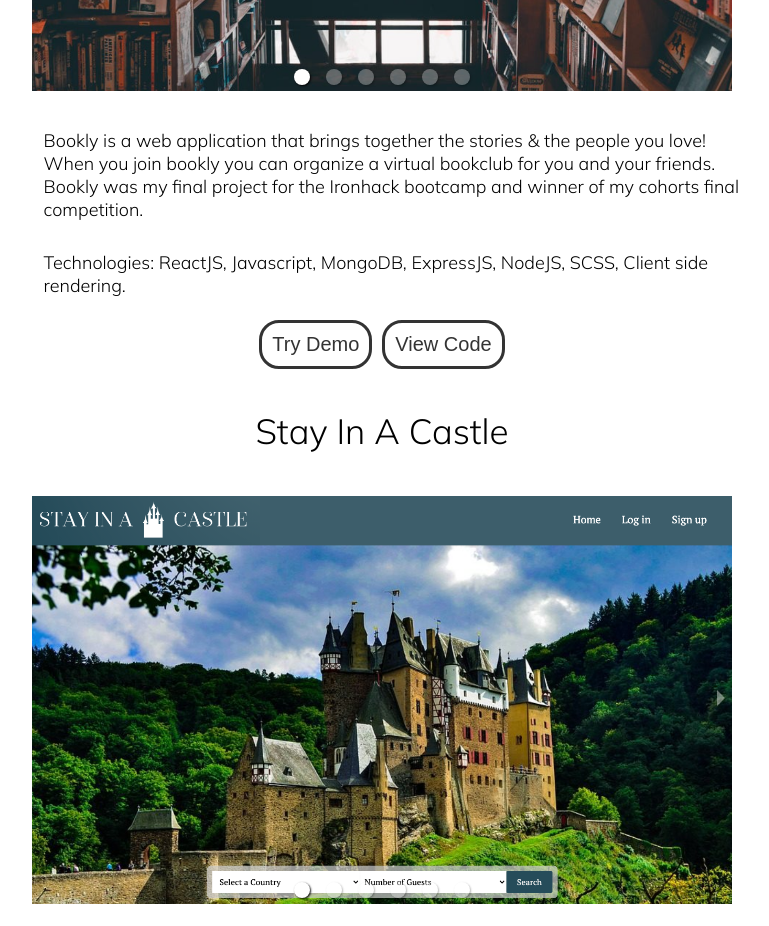
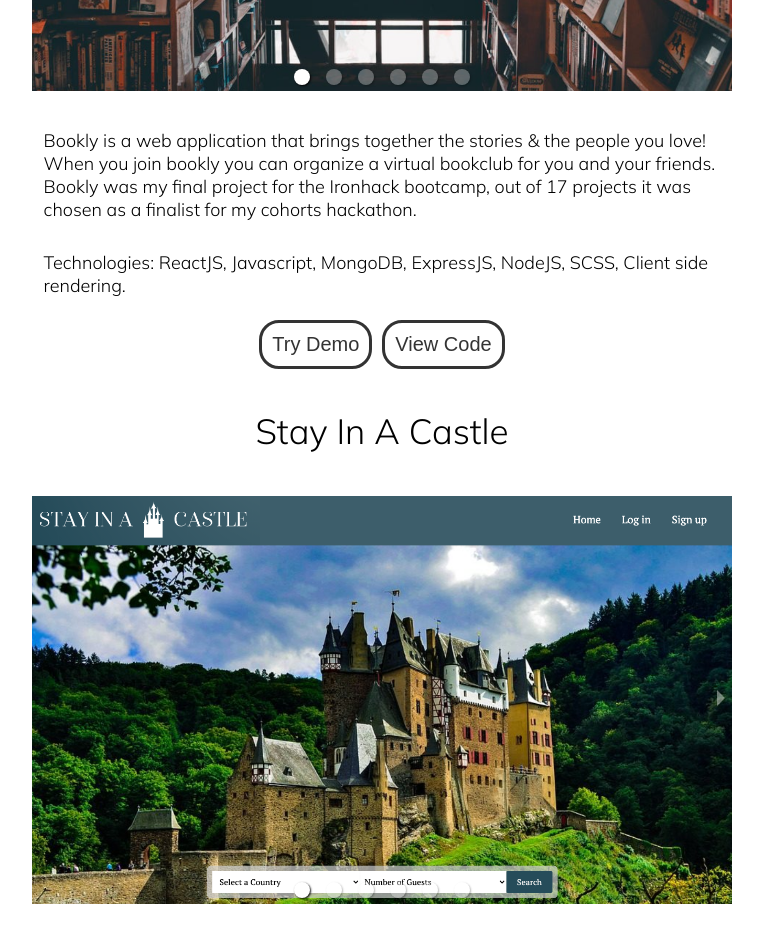
Before and after one commit to GruberI/portfolio, a React (Create React App) app: page / in a window 1280 px wide. Shown: the part 1420-2346 px from the top of the page, without its empty margins (258-1027 px from the left). Built offline with nearby package versions, Linux system fonts and the light colour scheme; a web font is replaced by a local one.

Commit message:
projects update

```diff
--- a/package.json
+++ b/package.json
@@ -12,7 +12,6 @@
     "@testing-library/user-event": "^12.6.0",
     "axios": "^0.21.1",
     "body-parser": "^1.19.0",
-    "bootstrap": "^4.5.3",
     "bootstrap-icons": "^1.2.2",
     "cors": "^2.8.5",
     "express": "^4.17.1",
--- a/src/components/Portfolio/Carousel/Carousel.js
+++ b/src/components/Portfolio/Carousel/Carousel.js
@@ -47,7 +47,7 @@ const MyCarousel = () => {
           </div>
         </Carousel>
         <div class="carousel-p-div">
-          <p className="carousel-p">Bookly is a web application that brings together the stories & the people you love! When you join bookly you can organize a virtual bookclub for you and your friends. Bookly was my final project for the Ironhack bootcamp and winner of my cohorts final competition.</p>
+          <p className="carousel-p">Bookly is a web application that brings together the stories & the people you love! When you join bookly you can organize a virtual bookclub for you and your friends. Bookly was my final project for the Ironhack bootcamp, out of 17 projects it was chosen as a finalist for my cohorts hackathon.</p>
           <p className="carousel-p">Technologies: ReactJS, Javascript, MongoDB, ExpressJS, NodeJS, SCSS, Client side rendering.</p>
         </div>
         <div>
```
Also changed, not shown: 2 other files (tests, documents, lock files or other folders).
